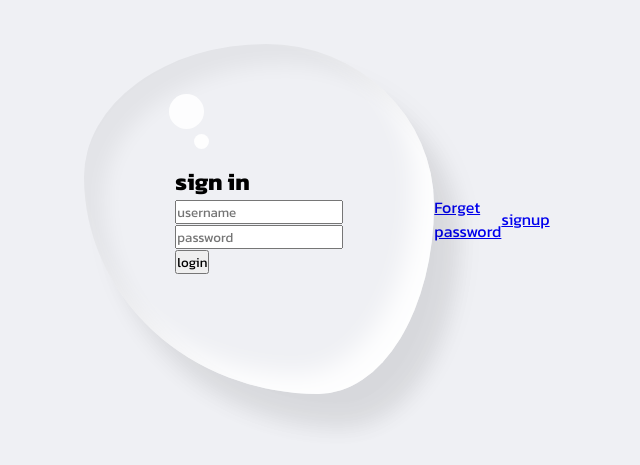
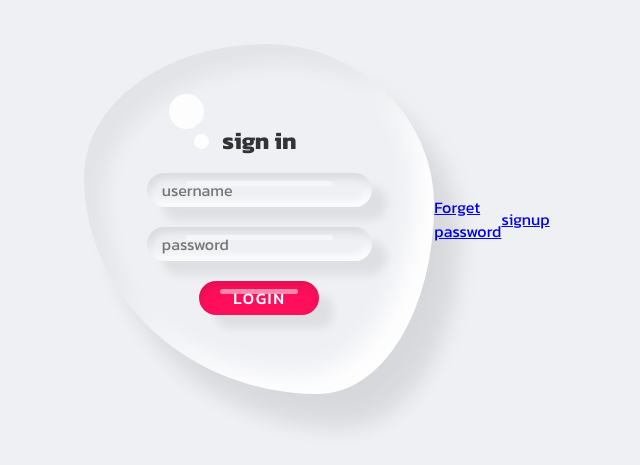
Before and after one commit to javidShabin/Fluid-drop-login-form, a plain HTML site: page index.html in a window 1280 px wide. Shown: the part 181-646 px from the top of the page, without its empty margins (243-883 px from the left). Drawn offline with Linux system fonts and the light colour scheme.

Commit message:
add style input boxes and submit button

```diff
--- a/style.css
+++ b/style.css
@@ -59,3 +59,71 @@ body{
     background: #fff;
     opacity: 0.9;
 }
+.container .drop .contant{
+    position: relative;
+    display: flex;
+    justify-content: center;
+    align-items: center;
+    flex-direction: column;
+    text-align: center;
+    padding: 40px;
+    gap: 15px;
+}
+.container .drop .contant h2{
+    position: relative;
+    color: #333;
+    font-size: 1.5rem;
+}
+.container .drop .contant form{
+    display: flex;
+    flex-direction: column;
+    gap: 20px;
+    justify-content: center;
+    align-items: center;
+}
+.container .drop .contant form .inputBox{
+    position: relative;
+    width: 225px;
+    box-shadow: inset 2px 5px 10px rgba(0,0,0,0.1),
+    inset -2px -5px 10px rgba(255,255,255,1),
+    15px 15px 10px rgba(0,0,0,0.05),
+    15px 10px 10px rgba(0,0,0,0.025);
+    border-radius: 25px;
+}
+.container .drop .contant form .inputBox::before{
+    content: '';
+    position: absolute;
+    top: 8px;
+    left: 50%;
+    transform: translateX(-50%);
+    width: 65%;
+    height: 5px;
+    background: rgba(255,255,255,0.5);
+    border-radius: 5px;
+}
+.container .drop .contant form .inputBox input{
+    border: none;
+    outline: none;
+    background: transparent;
+    width: 100%;
+    font-size: 1rem;
+    padding: 5px 15px;
+}
+.container .drop .contant form .inputBox input[type="submit"]{
+    color: #fff;
+    text-transform: uppercase;
+    cursor: pointer;
+    letter-spacing: 0.1rem;
+    font-weight: 500;
+}
+.container .drop .contant form .inputBox:last-child{
+    width: 120px;
+    background: #ff0f5b;
+    box-shadow: inset 2px 5px 10px rgba(0,0,0,0.1),
+    15px 15px 10px rgba(0,0,0,0.05),
+    15px 10px 10px rgba(0,0,0,0.025);
+    transition: 0.5s;
+}
+.container .drop .contant form .inputBox:last-child:hover{
+    width: 150px;
+}
```
